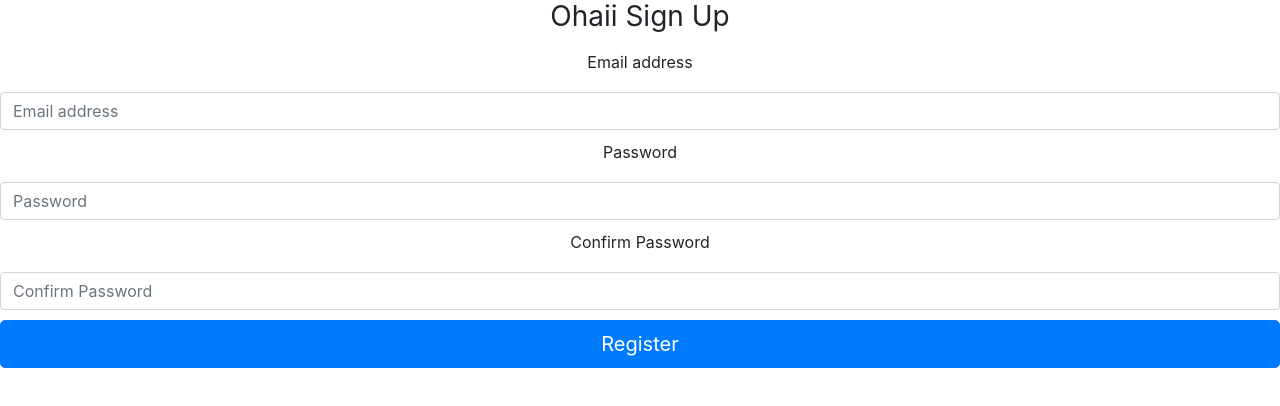
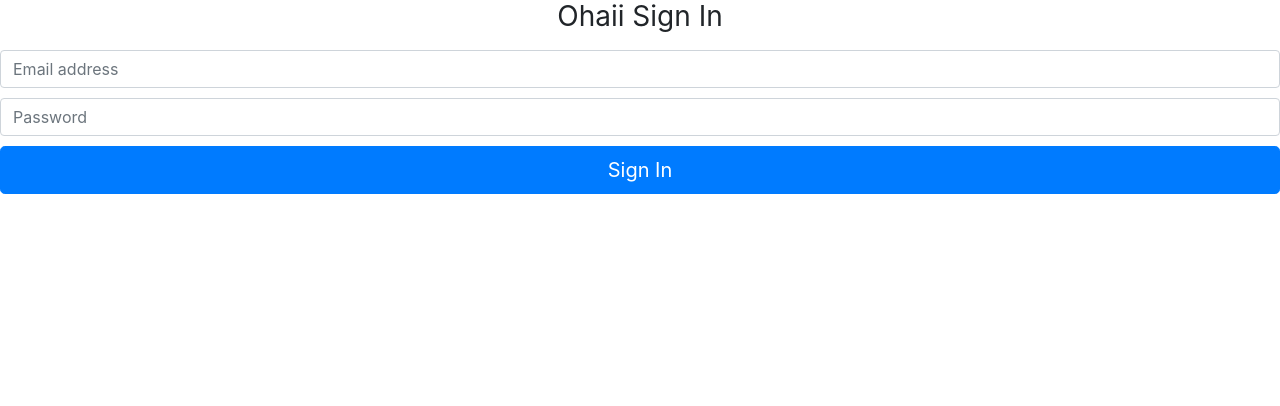
Before and after one commit to Web-developer-kun/ohai-app, a React (Create React App) app: page / in a window 1280 px wide. Shown: the top 406 px of the page. Built offline with nearby package versions, Linux system fonts and the light colour scheme.

Commit message:
Authenticate signin and register and switch to placeholder

```diff
--- a/src/components/Signin/Signin.js
+++ b/src/components/Signin/Signin.js
@@ -2,6 +2,10 @@
 import './sign-in.css';
 
 class Signin extends React.Component {
+  saveAuthTokenID = (token) => {
+    window.sessionStorage.setItem('token', token);
+  }
+
   onSignIn = () => {
     const { signInEmail, signInPassword, changeRoute } = this.props;
      fetch('http://localhost:3000/signin', {
@@ -14,10 +18,20 @@
              password: signInPassword
            })
          })
-      .then(response => response.json())
-      .then(changeRoute('placeholder'))
-      .catch(err => console.log(err))
-  }
+         .then(response => response.json())
+         .then(data => {
+           if (data.userId) {
+             this.saveAuthTokenID(data.token);
+             fetch(`http://localhost:3000/placeholder/${data.userId}`, {
+               method: 'get',
+               headers: {
+                 'Content-Type': 'application/json',
+                 'Authorization': data.token
+               }
+             }).then(response => response.json())
+            .then(data =>{ if(data); changeRoute('placeholder')})
+          }}).catch(err => console.log(err))
+        }
 
   render(){
     const { onSignInEmailChange, onSignInPasswordChange } = this.props;
--- a/src/reducers.js
+++ b/src/reducers.js
@@ -51,7 +51,7 @@
 }
 
 const initialRouteState = {
-  route: 'register'
+  route: 'signin'
 }
 
 export const changeRoute = (state=initialRouteState, action={}) => {
```
